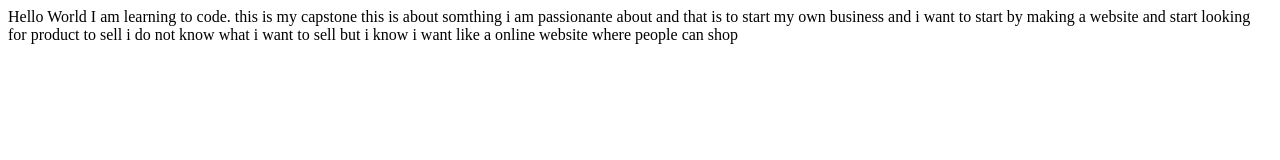
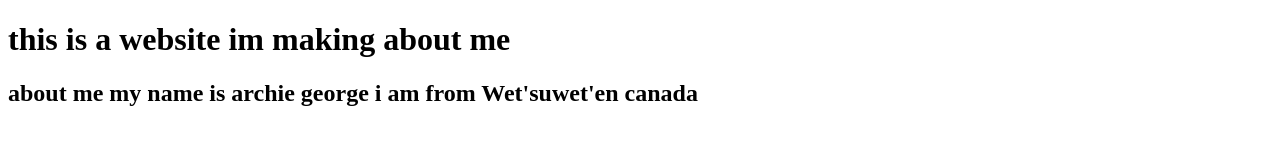
Before and after one commit to ArchieGeorge/website, a plain HTML site: page index.html in a window 1280 px wide. Drawn offline with Linux system fonts and the light colour scheme.

Commit message:
Update index.html

```diff
--- a/index.html
+++ b/index.html
@@ -1,14 +1,14 @@
 <!DOCTYPE html>
 <html lang="en">
 <head>
-  <title>My Webpage</title>
-  <meta charset= 'utf-8'>
- </head>
+<title>A website about me</title>
+<meta charset= 'utf-8'>
+</head>
+
 <body>
-Hello World I am learning to code.
-this is my capstone
-this is about somthing i am passionante about and that is to start my own business and i want to start by making a website and start looking for product to sell i do not know what i want to sell but i know i want like a online website where people can shop
-
+<!-- a website about me -->
+<h1> this is a website im making about me</h1>
+<h2> about me my name is archie george i am from Wet'suwet'en canada
 
 </body>
 </html>
```
